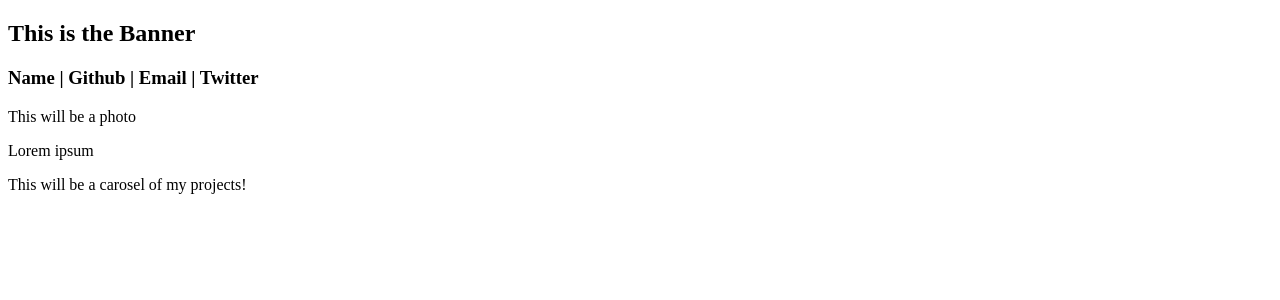
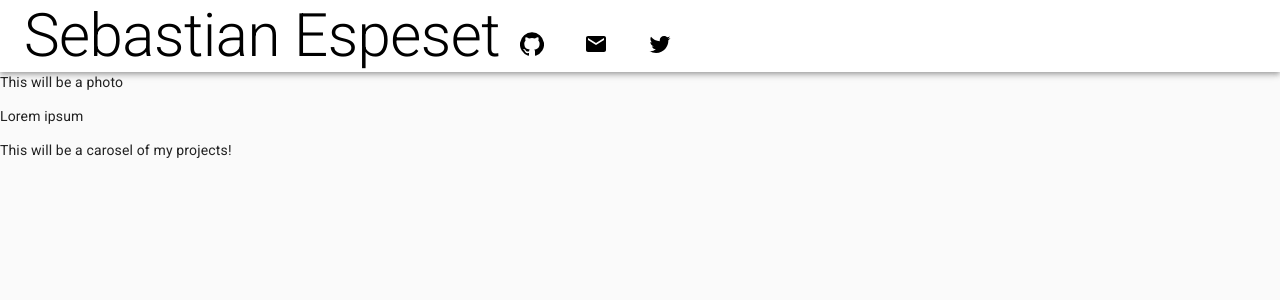
Before and after one commit to sebastian-espeset/portfolio, a React (Create React App) app: page / in a window 1280 px wide. Shown: the top 300 px of the page. Built offline with nearby package versions, Linux system fonts and the light colour scheme.

Commit message:
built out toolbar

```diff
--- a/package.json
+++ b/package.json
@@ -4,6 +4,7 @@
   "private": true,
   "dependencies": {
     "@material-ui/core": "^4.12.0",
+    "@material-ui/icons": "^4.11.2",
     "react": "^16.6.1",
     "react-dom": "^16.6.1",
     "react-scripts": "2.1.1"
--- a/public/index.html
+++ b/public/index.html
@@ -2,15 +2,17 @@
 <html lang="en">
   <head>
     <meta charset="utf-8" />
-    <link rel="stylesheet" href="https://fonts.googleapis.com/css?family=Roboto:300,400,500,700&display=swap" />
+    <link rel="icon" href="%PUBLIC_URL%/favicon.ico" />
+    <meta name="viewport" content="width=device-width, initial-scale=1" />
+    <meta name="theme-color" content="#000000" />
     <meta
-      name="viewport"
-      content="width=device-width, initial-scale=1, shrink-to-fit=no"
+      name="description"
+      content="Web site created using create-react-app"
     />
-    <meta name="theme-color" content="#000000" />
+    <link rel="apple-touch-icon" href="%PUBLIC_URL%/logo192.png" />
     <!--
-      manifest.json provides metadata used when your web app is added to the
-      homescreen on Android. See https://developers.google.com/web/fundamentals/web-app-manifest/
+      manifest.json provides metadata used when your web app is installed on a
+      user's mobile device or desktop. See https://developers.google.com/web/fundamentals/web-app-manifest/
     -->
     <link rel="manifest" href="%PUBLIC_URL%/manifest.json" />
     <!--
@@ -22,12 +24,11 @@
       work correctly both with client-side routing and a non-root public URL.
       Learn how to configure a non-root public URL by running `npm run build`.
     -->
-    <title>Create React App + Go API</title>
+    <link rel="stylesheet" href="https://fonts.googleapis.com/css?family=Roboto:300,400,500,700&display=swap" />
+    <title>React App</title>
   </head>
   <body>
-    <noscript>
-      You need to enable JavaScript to run this app.
-    </noscript>
+    <noscript>You need to enable JavaScript to run this app.</noscript>
     <div id="root"></div>
     <!--
       This HTML file is a template.
--- a/src/App.js
+++ b/src/App.js
@@ -1,11 +1,9 @@
 import React from 'react';
-import { useEffect, useState } from 'react';
 import Banner from "./Banner";
 import Aboutme from "./Aboutme";
 import Carosel from "./Carosel";
 
 function App() {
-  const [date, setDate] = useState(null);
 
   return (
     <div>
--- a/src/Banner.js
+++ b/src/Banner.js
@@ -1,10 +1,37 @@
 import React from "react";
+import {
+  Toolbar,
+  Tooltip,
+  Typography,
+  AppBar,
+  CssBaseline,
+} from "@material-ui/core";
+import GitHubIcon from "@material-ui/icons/GitHub";
+import EmailIcon from "@material-ui/icons/Email";
+import TwitterIcon from "@material-ui/icons/Twitter";
+import useStyles from "./styles";
 
-export default function Banner(){
-    return(
-        <div>
-            <h2>This is the Banner</h2>
-            <h3>Name | Github | Email | Twitter</h3>
-        </div>
-    )
-};
+export default function Banner() {
+  const classes = useStyles();
+  return (
+    <div>
+      <CssBaseline />
+      <AppBar position="relative" className={classes.appBar}>
+        <Toolbar>
+          <Typography variant="h2">
+              Sebastian Espeset
+            <Tooltip title="Github">
+              <GitHubIcon className={classes.icon}/>
+            </Tooltip>
+            <Tooltip title="Email">
+              <EmailIcon className={classes.icon}/>
+            </Tooltip>
+            <Tooltip title="Twitter">
+              <TwitterIcon className={classes.icon}/>
+            </Tooltip>
+          </Typography>
+        </Toolbar>
+      </AppBar>
+    </div>
+  );
+}
--- /dev/null
+++ b/src/styles.js
@@ -0,0 +1,14 @@
+import {makeStyles} from "@material-ui/core";
+
+const useStyles = makeStyles((theme)=>({
+    icon:{
+        marginRight:"20px",
+        marginLeft:"20px"
+    },
+    appBar:{
+        backgroundColor:"white",
+        color:"black"
+    }
+}));
+
+export default useStyles;
```
Also changed, not shown: 1 other file (tests, documents, lock files or other folders).
